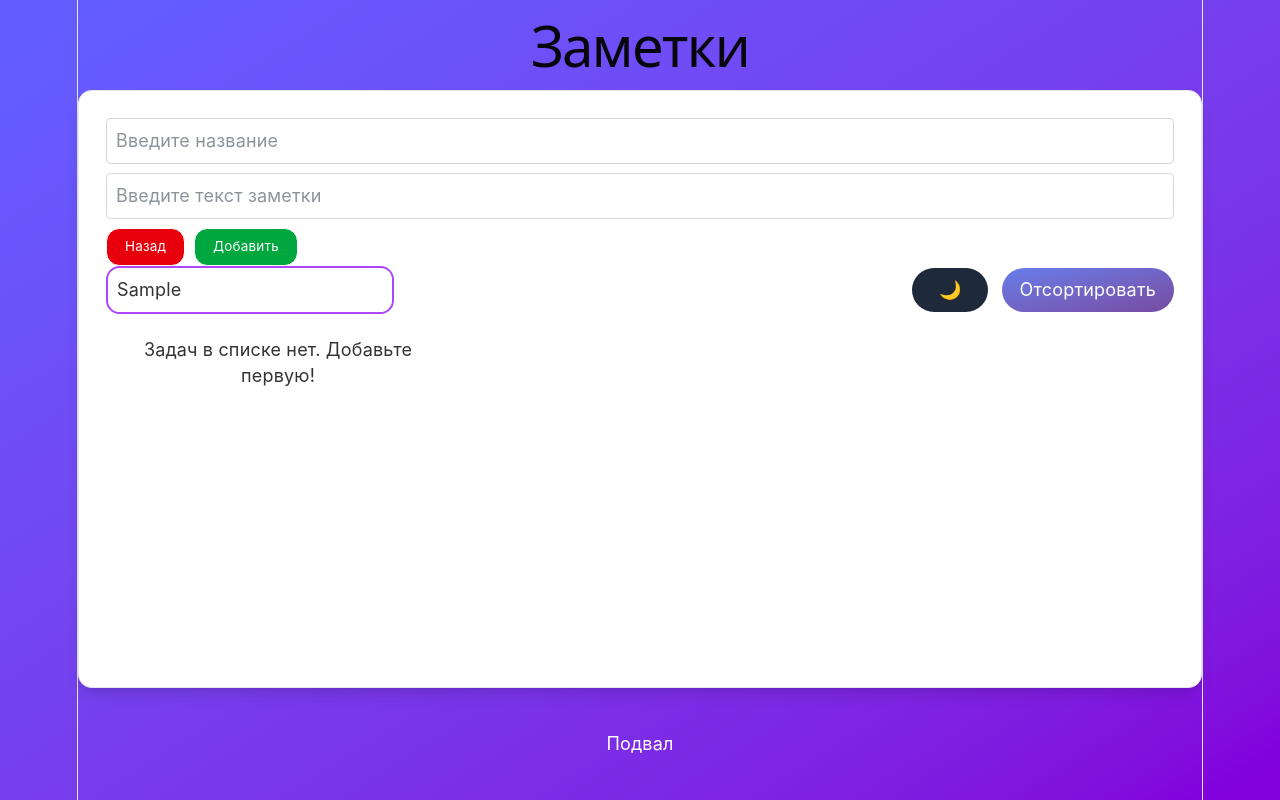
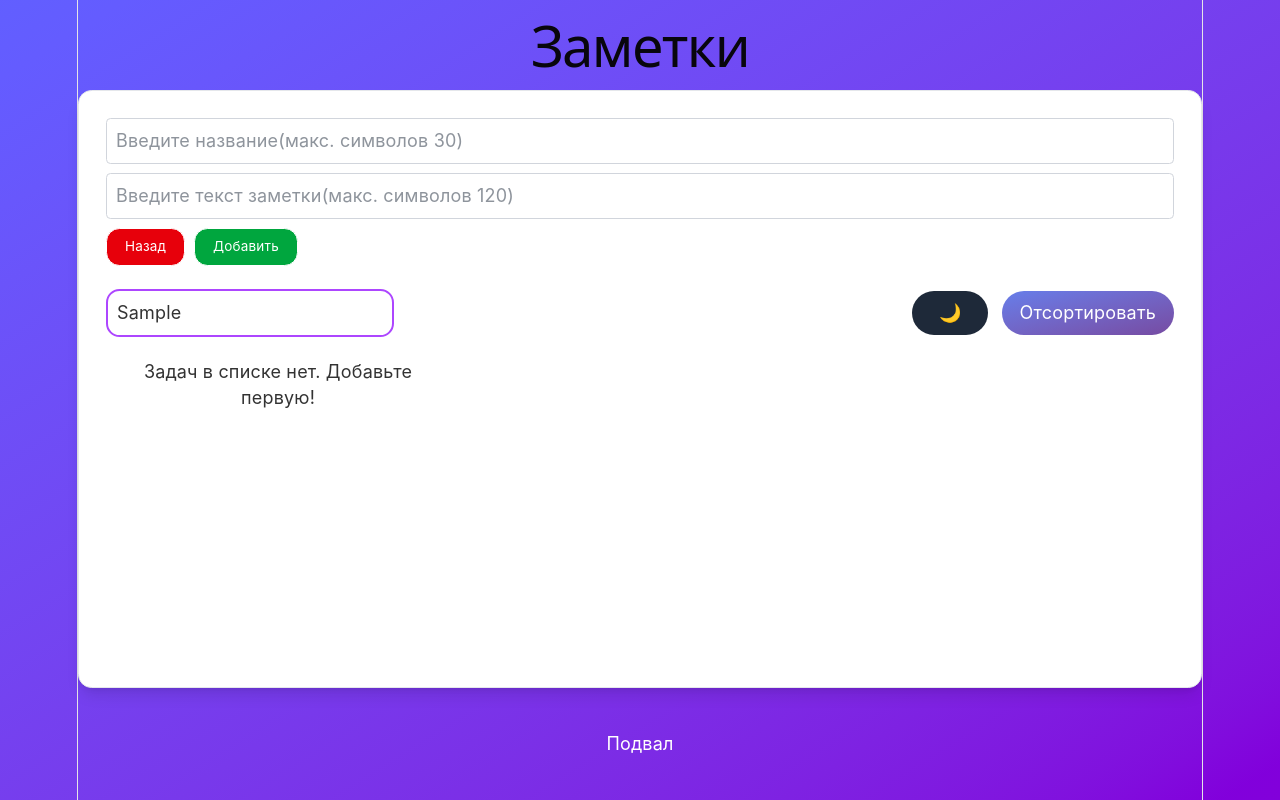
Before and after one commit to mcypher-alt/notes_react, a React (Vite) app: page / in a window 1280 px wide. Both pictures are taken after typing "Sample" into the empty fields and a click on the button "Добавить заметку". Built offline with nearby package versions, Linux system fonts and the light colour scheme.

Commit message:
шлифовка

```diff
--- a/src/App.jsx
+++ b/src/App.jsx
@@ -95,7 +95,7 @@ export default function ToDoApp() {
           )}
         </div>
 
-        <div className='relativemt-5 mb-5 flex flex-col gap-4 sm:flex-row sm:justify-between sm:items-center'>
+        <div className='relative mt-5 mb-5 flex flex-col gap-4 sm:flex-row sm:justify-between sm:items-center'>
           <input
             className='w-full sm:w-64 rounded-xl border-2 border-purple-500 dark:text-gray-300 p-2'
             value={searchValue}
--- a/src/components/addNoteForm.jsx
+++ b/src/components/addNoteForm.jsx
@@ -5,14 +5,16 @@ export default function AddNoteForm({ form, setForm, backToggle, onAdd, error })
         className='p-2 border rounded bg-white dark:bg-gray-700 text-gray-800 dark:text-white border-gray-300 dark:border-gray-600'
         value={form.title}
         type="text"
-        placeholder="Введите название"
+        maxLength={30}
+        placeholder="Введите название(макс. символов 30)"
         onChange={(e) => setForm({ ...form, title: e.target.value })}
       />
       <input
         className='p-2 border rounded bg-white dark:bg-gray-700 text-gray-800 dark:text-white border-gray-300 dark:border-gray-600'
         value={form.description}
         type="text"
-        placeholder="Введите текст заметки"
+        maxLength={120}
+        placeholder="Введите текст заметки(макс. символов 120)"
         onChange={(e) => setForm({ ...form, description: e.target.value })}
       />
       <div className='flex gap-2'>
--- a/src/components/newItem.jsx
+++ b/src/components/newItem.jsx
@@ -4,9 +4,11 @@ export default function NoteItem({ note, isOpen, onToggle, onDelete }) {
             <div className="relative group">
                 <button
                     onClick={onToggle}
-                    className="shadow-md w-full text-left p-4 pr-24 bg-white dark:bg-gray-900 border border-gray-200 dark:border-gray-800 rounded-xl hover:border-blue-400 dark:hover:border-blue-500/50 hover:shadow-lg transition-all duration-200"
+                    className="shadow-md w-full text-left p-4 pr-24 bg-white
+                    dark:bg-gray-900 border border-gray-200 dark:border-gray-800 rounded-xl
+                    hover:border-blue-400 dark:hover:border-blue-500/50 hover:shadow-lg transition-all duration-200"
                 >
-                    <span className="font-semibold text-gray-800 dark:text-gray-100">
+                    <span className="font-semibold text-gray-800 dark:text-gray-100 w-3/4 wrap-break-word">
                         {note.title}
                     </span>
                 </button>
@@ -16,15 +18,18 @@ export default function NoteItem({ note, isOpen, onToggle, onDelete }) {
                         e.stopPropagation();
                         onDelete();
                     }}
-                    className="absolute top-1/2 right-3 -translate-y-1/2 bg-red-500/90 dark:bg-red-900/40 text-white dark:text-red-400 px-3 py-1.5 rounded-lg text-sm font-medium hover:bg-red-600 dark:hover:bg-red-900/60 border border-transparent dark:border-red-900/50 transition-colors"
+                    className="absolute top-1/2 right-3 -translate-y-1/2 bg-red-500/90 dark:bg-red-900/40 text-white
+                    dark:text-red-400 px-3 py-1.5 rounded-lg text-sm font-medium hover:bg-red-600 dark:hover:bg-red-900/60
+                    border border-transparent dark:border-red-900/50 transition-colors"
                 >
                     Удалить
                 </button>
             </div>
 
             {isOpen && (
-                <div className="p-4 pt-3 bg-gray-50/50 dark:bg-gray-900/30 rounded-b-xl border-x border-b border-gray-100 dark:border-gray-800/50 shadow-inner">
-                    <p className="text-gray-600 dark:text-gray-400 leading-relaxed">
+                <div className="p-4 pt-3 bg-gray-50/50 dark:bg-gray-900/30 rounded-b-xl border-x border-b
+                border-gray-100 dark:border-gray-800/50 shadow-inner">
+                    <p className="text-gray-600 dark:text-gray-400 leading-relaxed w-4.5/5 wrap-break-word">
                         {note.description}
                     </p>
                 </div>
```
